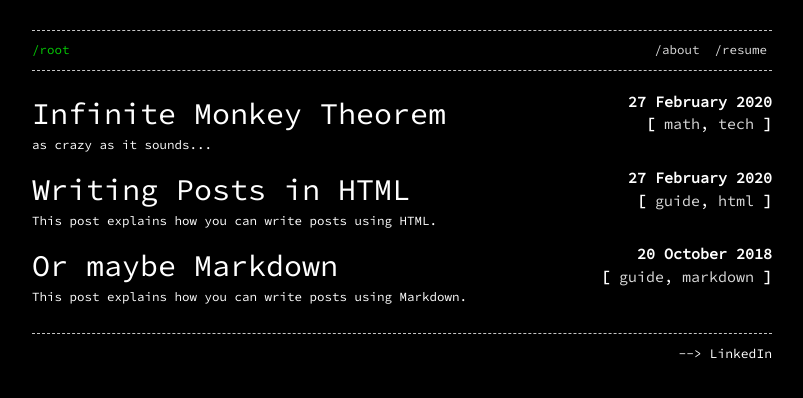
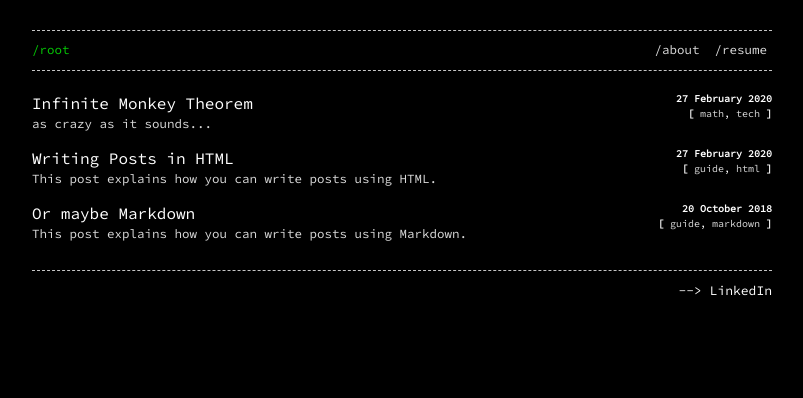
Before and after one commit to skbol/skbol.github.io, a Jekyll site: the page built from index.html, in a window 1280 px wide. Shown: the top 398 px of the page, without its empty margins (238-1041 px from the left). Built offline with Jekyll 4.4.1, drawn with Linux system fonts in a browser that asks for light colours.

Commit message:
Font size rework

```diff
--- a/css/main.scss
+++ b/css/main.scss
@@ -6,7 +6,8 @@
 $background-color: #000000;
 
 $text-primary-color: #ffffff;
-$text-secondary-color: #05ca05;
+$text-secondary-color: #DBDBDB;
+$text-accent-color: #05ca05;
 
 $link-primary-color: #DBDBDB;
 $link-secondary-color:#FF0F00;
@@ -107,7 +108,7 @@ code {
     // padding: 30px 0 20px 0;
     .site-title{
         font-size: 12.5px;
-        color: $text-secondary-color;
+        color: $text-accent-color;
         display: inline-block;
     }
 }
@@ -125,16 +126,17 @@ code {
         max-width: 500px;
         color: $text-primary-color;
         display: inline-block;
-        font-size: 30px;
+        font-size: 16px;
     }
     .details{
         @extend .pull-right;
         text-align: right;
         margin-left: 20px;
-        font-size: 15px;
+        font-size: 10px;
     }
     .subtitle{
         max-width: 500px;
+        color: $text-secondary-color;
     }
 }
 
```
